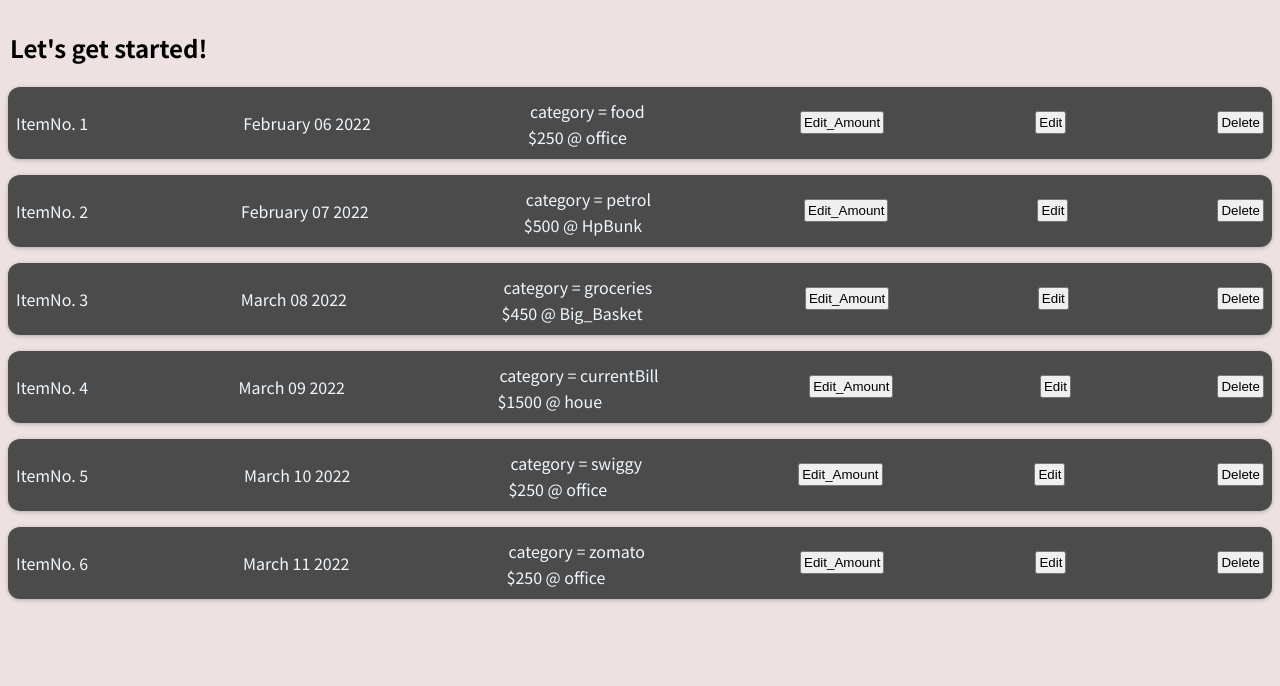
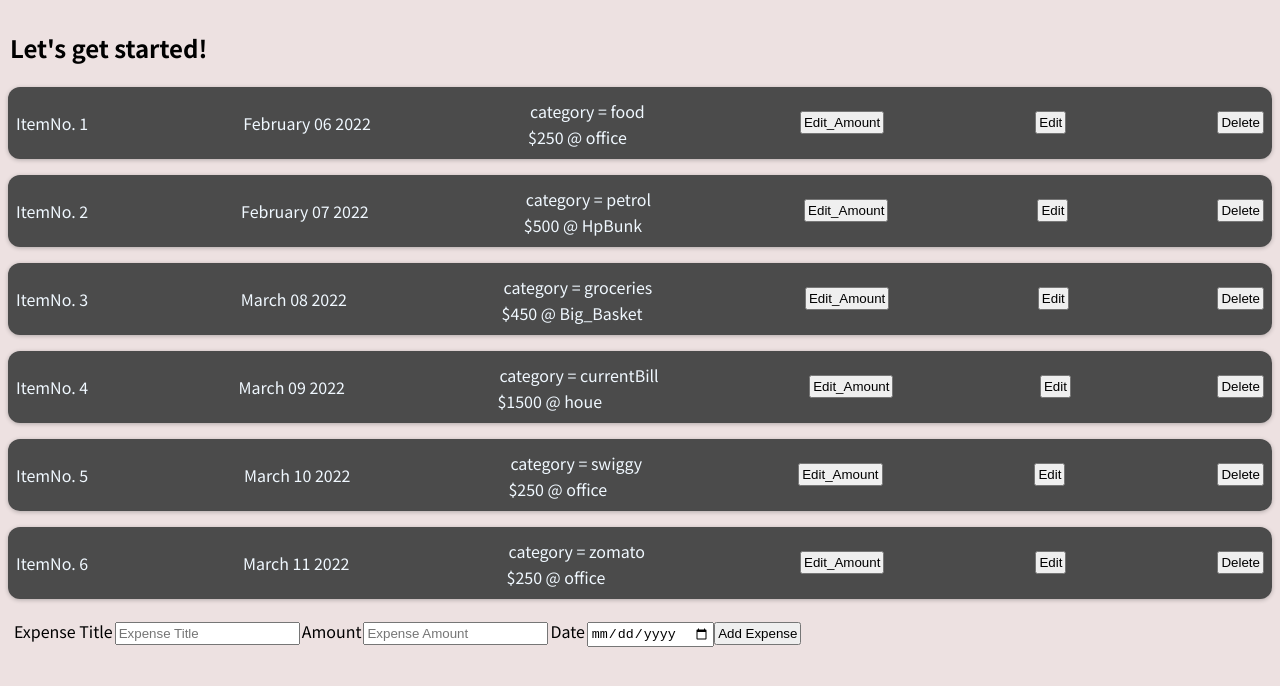
Before and after one commit to Visishta-ch/react, a React (Create React App) app: page / in a window 1280 px wide. Shown: the top 686 px of the page. Built offline with nearby package versions, Linux system fonts and the light colour scheme.

Commit message:
added Form to get details dynamaically

```diff
--- a/src/App.js
+++ b/src/App.js
@@ -1,6 +1,7 @@
 import React from 'react';
 
 import ExpenseItem from "./components/Expenses/ExpenseItem";
+import ExpenseForm from "./components/Expenses/ExpenseForm";
 
 const App = () => {
   const expenses  = [
@@ -18,7 +19,11 @@ const App = () => {
 
         {expenses.map((expense,index) =>
           <ExpenseItem  item= {expense.item_id}  description= {expense.description} time={expense.time}  amount={expense.amount}  location = {expense.location}/ >
+
       )}
+      <ExpenseForm>
+
+      </ExpenseForm>
 
 
     </div>
--- /dev/null
+++ b/src/components/Expenses/ExpenseForm.js
@@ -0,0 +1,41 @@
+import React from 'react';
+
+
+const ExpenseForm = () => {
+
+    const titleHandler = (event) => {
+        console.log(event.target.value);
+    }
+
+    const amountHandler = (event) => {
+        console.log(event.target.value);
+    }
+
+    const dateHandler = (event) => {
+        console.log(event.target.value);
+    }
+
+    const submitDetails = () => {
+        console.log(document.getElementById('title').value);
+        // console.log(document.getElementById('amount').value);
+        // console.log(document.getElementById('date').value);
+
+    }
+    return (
+        <div>
+        <form>
+            <label>Expense Title</label>
+            <input type = 'text' onChange={titleHandler} id ='title' placeholder = 'Expense Title' name='description' />
+            <label>Amount</label>
+            <input type = 'number' onChange={amountHandler} id ='amount'  placeholder = 'Expense Amount' name='amount' />
+            <label>Date</label>
+            <input type = 'date' onChange={dateHandler} id ='date' placeholder = 'Date' name='date' />
+            <button onClick={submitDetails}>Add Expense</button>
+
+        </form>
+        </div>
+    )
+
+}
+
+export default ExpenseForm;
```
